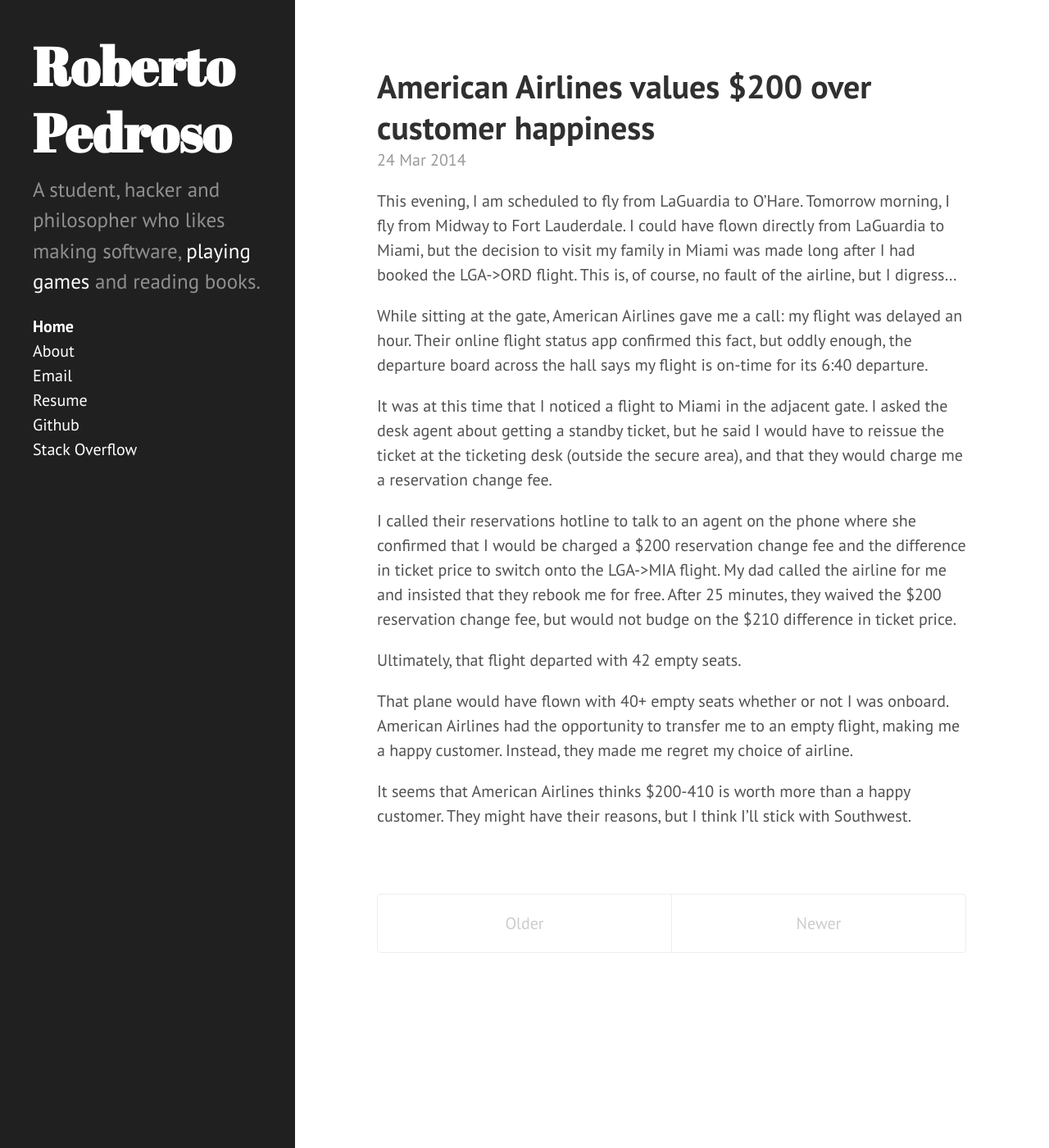
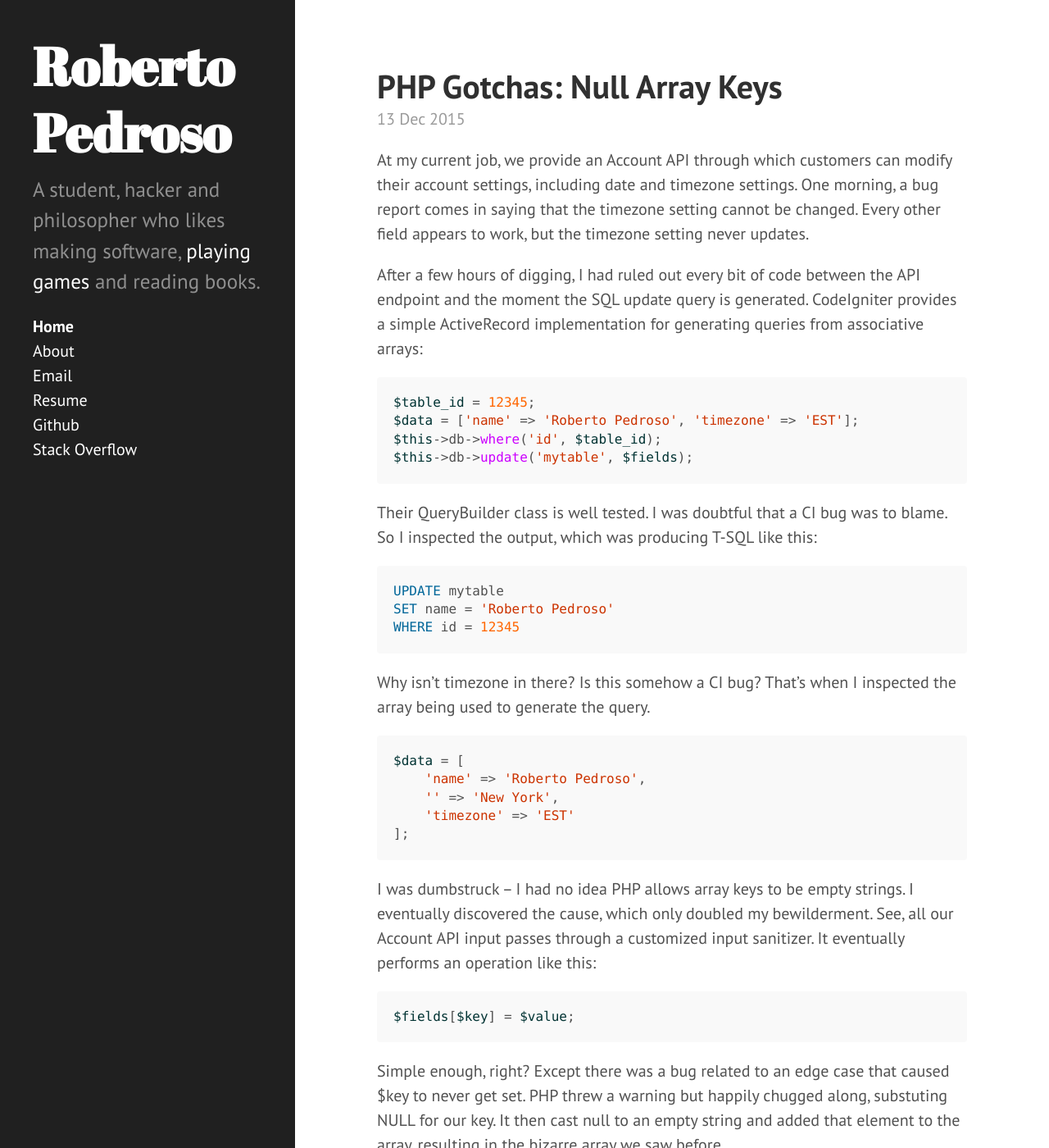
Before and after one commit to robertopedroso/robertopedroso.github.com, a Jekyll site: the page built from index.html, in a window 1280 px wide and 1400 px high. Shown: the whole window at 82% size. Built offline with Jekyll 4.4.1, drawn with Linux system fonts in a browser that asks for light colours; Markdown is read by kramdown in place of the engine named in the settings; the list of posts is cut into pages by our own code; some of the changed text lies outside the part shown.

Commit message:
swapping out posts

````diff
--- a/Gemfile
+++ b/Gemfile
@@ -1,3 +1,5 @@
 source 'https://rubygems.org'
 
 gem 'github-pages'
+gem 'jekyll-paginate'
+gem 'redcarpet'
--- a/_config.yml
+++ b/_config.yml
@@ -1,6 +1,6 @@
 # Dependencies
 markdown:         redcarpet
-pygments:         true
+highlighter:      pygments
 
 # Permalinks
 permalink:        pretty
@@ -9,6 +9,9 @@
 title:            Roberto Pedroso
 description:      'A student, hacker and philosopher who likes making software, <a href="http://minecraft.net" target="_blank">playing games</a> and reading books.'
 url:              http://rpedroso.com
+
+# Use Github markdown
+input: GFM
 
 author:
   name:           'Roberto Pedroso'
--- a/_posts/2014-03-24-american-airlines-fees.md
+++ /dev/null
@@ -1,18 +0,0 @@
----
-layout: post
-title: American Airlines values $200 over customer happiness
----
-
-This evening, I am scheduled to fly from LaGuardia to O'Hare. Tomorrow morning, I fly from Midway to Fort Lauderdale. I could have flown directly from LaGuardia to Miami, but the decision to visit my family in Miami was made long after I had booked the LGA->ORD flight. This is, of course, no fault of the airline, but I digress…
-
-While sitting at the gate, American Airlines gave me a call: my flight was delayed an hour. Their online flight status app confirmed this fact, but oddly enough, the departure board across the hall says my flight is on-time for its 6:40 departure.
-
-It was at this time that I noticed a flight to Miami in the adjacent gate. I asked the desk agent about getting a standby ticket, but he said I would have to reissue the ticket at the ticketing desk (outside the secure area), and that they would charge me a reservation change fee.
-
-I called their reservations hotline to talk to an agent on the phone where she confirmed that I would be charged a $200 reservation change fee and the difference in ticket price to switch onto the LGA->MIA flight. My dad called the airline for me and insisted that they rebook me for free. After 25 minutes, they waived the $200 reservation change fee, but would not budge on the $210 difference in ticket price.
-
-Ultimately, that flight departed with 42 empty seats.
-
-That plane would have flown with 40+ empty seats whether or not I was onboard. American Airlines had the opportunity to transfer me to an empty flight, making me a happy customer. Instead, they made me regret my choice of airline.
-
-It seems that American Airlines thinks $200-410 is worth more than a happy customer. They might have their reasons, but I think I'll stick with Southwest.
--- /dev/null
+++ b/_posts/2015-12-13-php-empty-keys.md
@@ -0,0 +1,45 @@
+---
+layout: post
+title: PHP Gotchas&#58; Null Array Keys
+---
+
+At my current job, we provide an Account API through which customers can modify their account settings, including date and timezone settings. One morning, a bug report comes in saying that the timezone setting cannot be changed. Every other field appears to work, but the timezone setting never updates.
+
+After a few hours of digging, I had ruled out every bit of code between the API endpoint and the moment the SQL update query is generated. CodeIgniter provides a simple ActiveRecord implementation for generating queries from associative arrays:
+
+```php
+$table_id = 12345;
+$data = ['name' => 'Roberto Pedroso', 'timezone' => 'EST'];
+$this->db->where('id', $table_id);
+$this->db->update('mytable', $fields);
+```
+
+Their QueryBuilder class is well tested. I was doubtful that a CI bug was to blame. So I inspected the output, which was producing T-SQL like this:
+
+```sql
+UPDATE mytable
+SET name = 'Roberto Pedroso'
+WHERE id = 12345
+```
+
+Why isn't timezone in there? Is this somehow a CI bug? That's when I inspected the array being used to generate the query.
+
+```php
+$data = [
+    'name' => 'Roberto Pedroso',
+    '' => 'New York',
+    'timezone' => 'EST'
+];
+```
+
+I was dumbstruck -- I had no idea PHP allows array keys to be empty strings. I eventually discovered the cause, which only doubled my bewilderment. See, all our Account API input passes through a customized input sanitizer. It eventually performs an operation like this:
+
+```php
+$fields[$key] = $value;
+```
+
+Simple enough, right? Except there was a bug related to an edge case that caused $key to never get set. PHP threw a warning but happily chugged along, substuting NULL for our key. It then cast null to an empty string and added that element to the array, resulting in the bizarre array we saw before.
+
+And what did CodeIgniter do? The best it could: rather than produce invalid SQL, it simply stopped transcending that array upon seeing an empty key and spit out a query.
+
+15 minutes later I had a patch, but the bitter taste of PHP's betrayal persisted...
````
